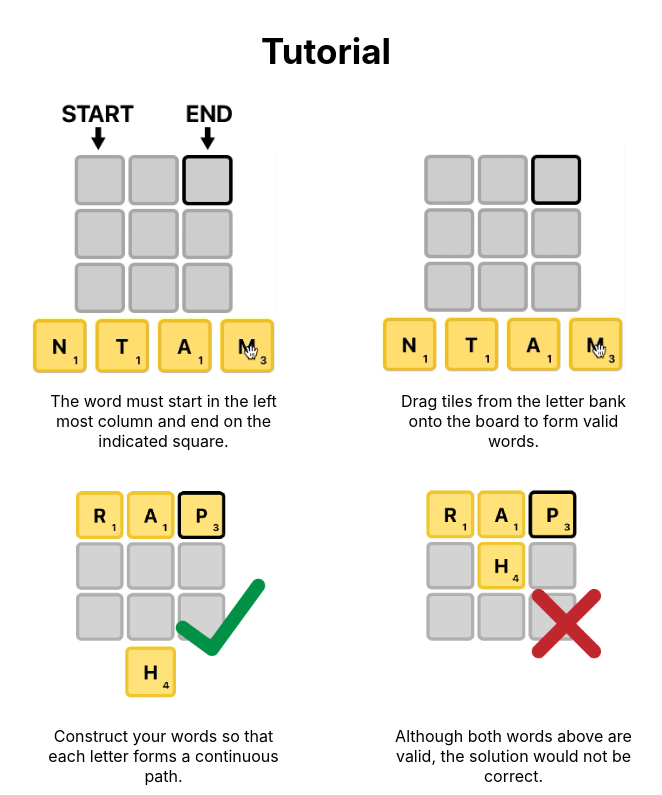
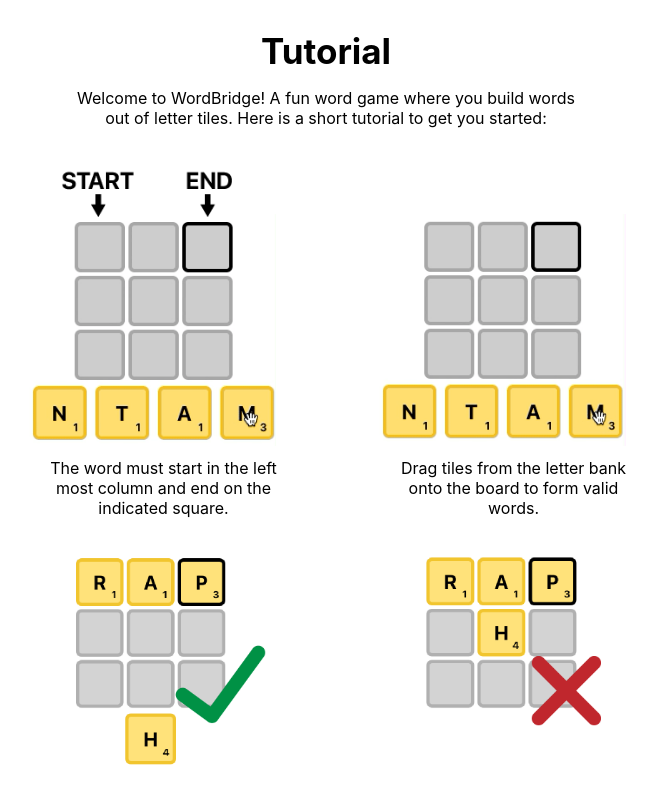
Before and after one commit to kieranbondy/wordbridgev2, a React (Create React App) app: page /tutorial in a window 1280 px wide. Shown: the top 795 px of the page, without its empty margins (314-976 px from the left). Built offline with nearby package versions, Linux system fonts and the light colour scheme.

Commit message:
short tutorial edit

```diff
--- a/src/components/Tutorial/Tutorial.css
+++ b/src/components/Tutorial/Tutorial.css
@@ -3,6 +3,15 @@
     flex-direction: column;
     align-items: center;
     justify-content: center;
+}
+
+.description{
+    margin-bottom: 25px;
+}
+
+.description p{
+    width: 500px;
+    text-align: center;
 }
 
 .back-button {
@@ -20,7 +29,6 @@
     font-size: 35px;
     font-weight: bold;
     padding-top: 30px;
-    margin-bottom: 30px;
 }
 
 /*.tutorials{
--- a/src/components/Tutorial/Tutorial.js
+++ b/src/components/Tutorial/Tutorial.js
@@ -12,6 +12,9 @@
         <div className='tutorialContainer'>
             <div className='pageTitle'>
                 Tutorial
+            </div>
+            <div className='description'>
+                <p>Welcome to WordBridge! A fun word game where you build words out of letter tiles. Here is a short tutorial to get you started:</p>
             </div>
             <div className='tutorials'>
                 <div className='rowOne'>
```
